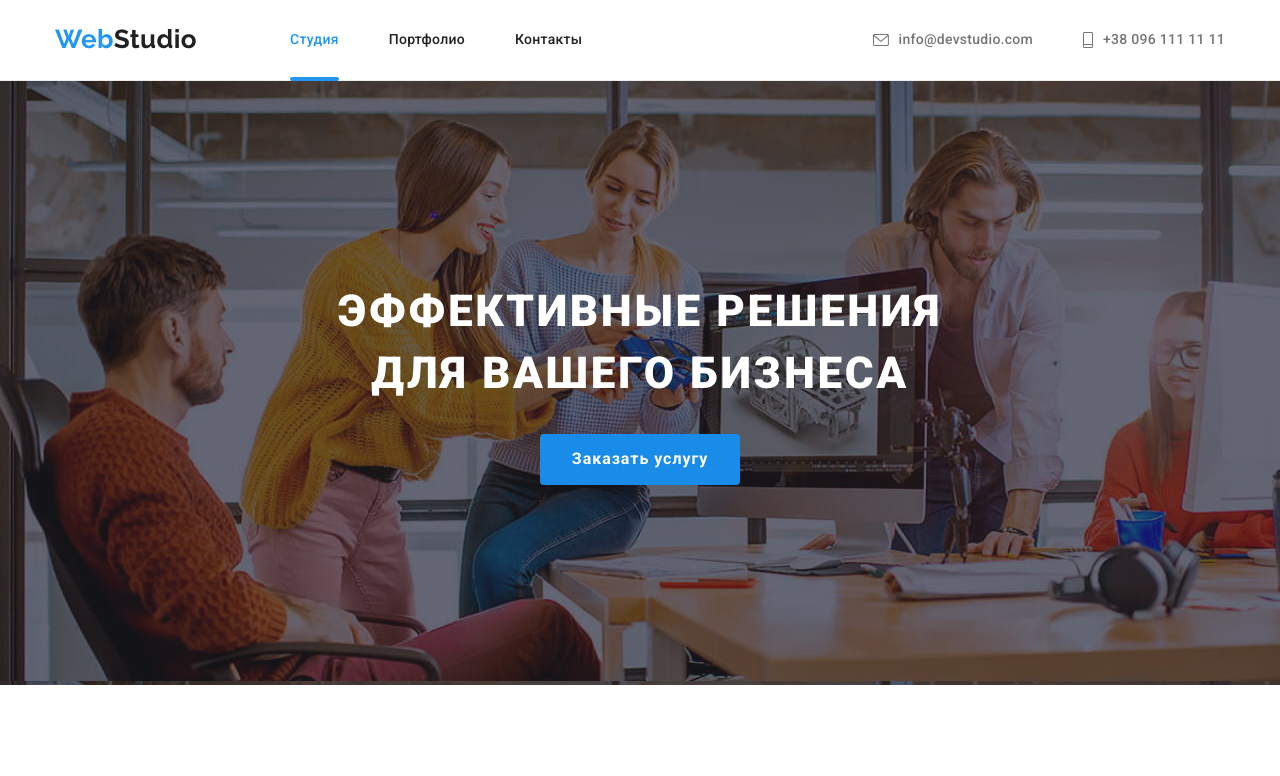
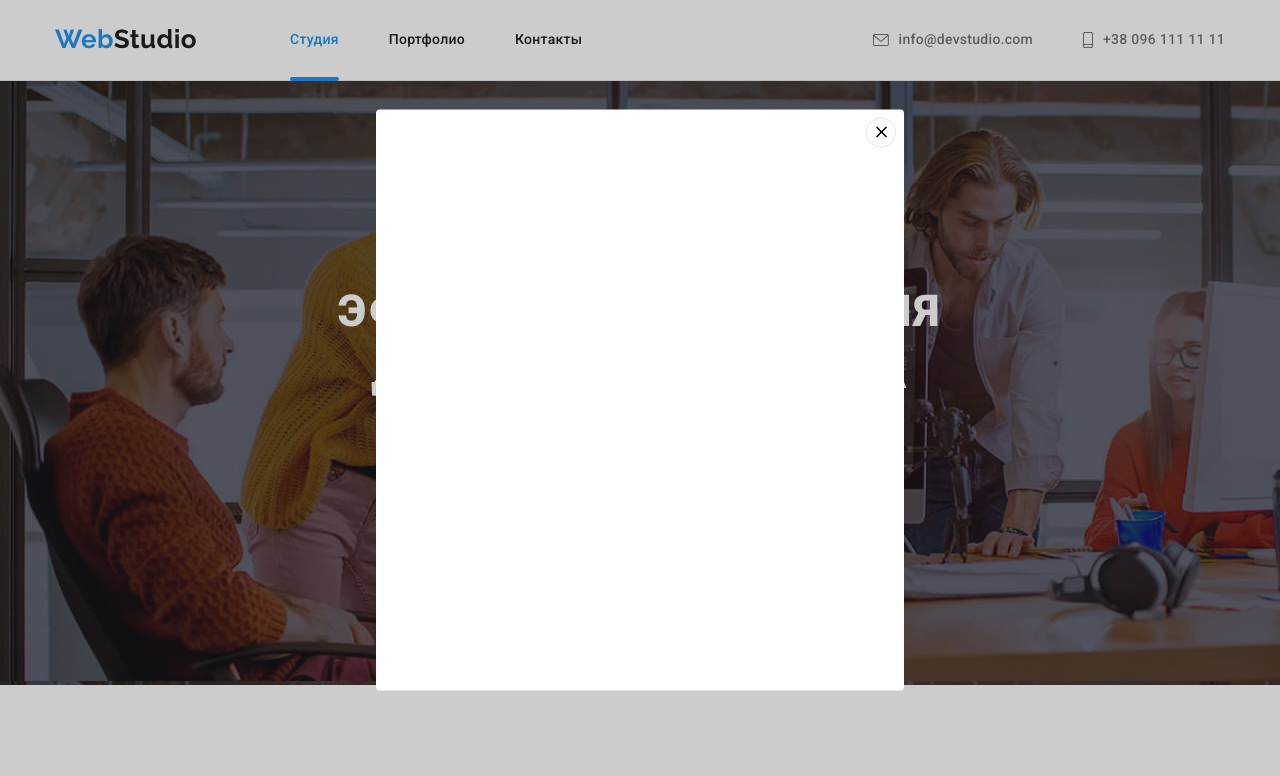
Before and after one commit to Sergiy-Bubenko/goit-markup-hw-05, a plain HTML site: page index.html in a window 1280 px wide. Both pictures are taken after a click on the button "Заказать услугу". Shown: the top 776 px of the page. Drawn offline with nearby package versions, Linux system fonts and the light colour scheme.

Commit message:
+ переходи, модальне вікно

```diff
--- a/css/style.css
+++ b/css/style.css
@@ -32,6 +32,9 @@ html {
   --second-text-color: #757575;
   --third-text-color: #2196f3;
   --icon-color-one: #afb1b8;
+
+  /* анимацыя */
+  --animation: 250ms cubic-bezier(0.4, 0, 0.2, 1);
 }
 
 /* main parameters */
@@ -82,6 +85,7 @@ ul {
   color: var(--main-text-color);
   text-decoration: none;
   display: inline-block;
+  transition: color var(--animation);
 }
 
 /* nav */
@@ -108,8 +112,8 @@ ul {
   content: '';
   position: absolute;
   bottom: -1px;
+  display: block;
 
-  display: block;
   height: 4px;
   width: 100%;
   border-radius: 2px;
@@ -170,6 +174,7 @@ ul {
 
 .icon-nav-up {
   margin-right: 10px;
+  transition: fill Var(--animation);
 }
 
 .icon-nav-up-item:hover {
@@ -217,12 +222,12 @@ ul {
   letter-spacing: 0.06em;
   background-color: var(--third-text-color);
   color: var(--main-white-color);
+  transition: background-color var(--animation);
 }
 
 .button-one:hover,
 .button-one:focus {
   background-color: #188ce8;
-  color: var(--main-white-color);
 }
 
 .button-two {
@@ -237,6 +242,7 @@ ul {
   border-radius: 4px;
   background-color: var(--section-bg-color);
   color: var(--main-text-color);
+  transition: background-color var(--animation), color var(--animation), box-shadow var(--animation);
 }
 
 .button-two:hover,
@@ -357,6 +363,7 @@ ul {
   justify-content: center;
   fill: var(--icon-color-one);
   border-radius: 50%;
+  transition: fill var(--animation), background-color var(--animation);
 }
 
 .our-team-contact-link:hover,
@@ -433,6 +440,7 @@ ul {
 .collection-items {
   margin-right: 30px;
   margin-bottom: 30px;
+  transition: box-shadow var(--animation);
 }
 
 .collection-items:hover {
@@ -462,6 +470,7 @@ ul {
   fill: var(--icon-color-one);
   border: 1px solid var(--icon-color-one);
   border-radius: 4px;
+  transition: fill var(--animation), border var(--animation);
 }
 
 .regular-customers-link:focus,
@@ -543,10 +552,55 @@ ul {
   fill: var(--main-white-color);
   border-radius: 50%;
   background-color: rgba(255, 255, 255, 0.1);
+  transition: background-color var(--animation);
 }
 
 .footer-contact-link:hover,
 .footer-contact-link:focus {
-  fill: var(--main-white-color);
   background-color: var(--third-text-color);
 }
+
+/* модальное окно героя */
+.backdrop {
+  position: fixed;
+
+  top: 0;
+  left: 0;
+
+  height: 100%;
+  width: 100%;
+  background-color: rgba(0, 0, 0, 0.2);
+}
+
+.backdrop.is-hidden {
+  opacity: 0;
+  visibility: hidden;
+  pointer-events: none;
+}
+
+.modal {
+  position: absolute;
+
+  top: 50%;
+  left: 50%;
+  transform: translate(-50%, -50%);
+
+  width: 528px;
+  height: 581px;
+  border-radius: 4px;
+  background-color: rgb(255, 255, 255);
+  opacity: 1;
+}
+
+.cursor-pointer {
+  position: absolute;
+  top: 8px;
+  right: 8px;
+
+  width: 30px;
+  height: 30px;
+  border: 1px solid rgba(0, 0, 0, 0.1);
+  border-radius: 50%;
+  cursor: pointer;
+  background-color: inherit;
+}
--- a/index.html
+++ b/index.html
@@ -44,9 +44,8 @@
             <a class="main-nav link main-nav-up main-nav-mail-tel" href="tel:+380961111111">
               <svg class="icon-nav-up" width="10" height="16">
                 <use href="./images/symbol-defs-mono.svg#icon-tel"></use>
-              </svg> +38
-              096 111 11
-              11 </a>
+              </svg>
+              +38 096 111 11 11 </a>
           </div>
         </li>
       </ul>
@@ -58,7 +57,7 @@
     <section class="hero">
       <div class="container">
         <h1 class="hero-title">Эффективные решения <br> для вашего бизнеса</h1>
-        <button class="button-one" type="button">Заказать услугу</button>
+        <button class="button-one" type="button" data-modal-open>Заказать услугу</button>
       </div>
     </section>
 
@@ -390,7 +389,22 @@
       </div>
     </div>
   </footer>
-  <!-- <script src="./js/modal.js"></script> -->
+
+  <!-- модальное окно героя -->
+  <div class="backdrop is-hidden" data-modal>
+    <div class="modal">
+      <button class="cursor-pointer" type="button" data-modal-close>
+        <svg width="11" height="11" viewBox="0 0 11 11" fill="none" xmlns="http://www.w3.org/2000/svg">
+          <path
+            d="M11 1.10786L9.89214 0L5.5 4.39214L1.10786 0L0 1.10786L4.39214 5.5L0 9.89214L1.10786 11L5.5 6.60786L9.89214 11L11 9.89214L6.60786 5.5L11 1.10786Z"
+            fill="#000000" />
+        </svg>
+      </button>
+    </div>
+  </div>
+
+
+  <script src="./js/modal.js"></script>
 </body>
 
 </html>
```
Also changed, not shown: images/VectorX.svg (added).
